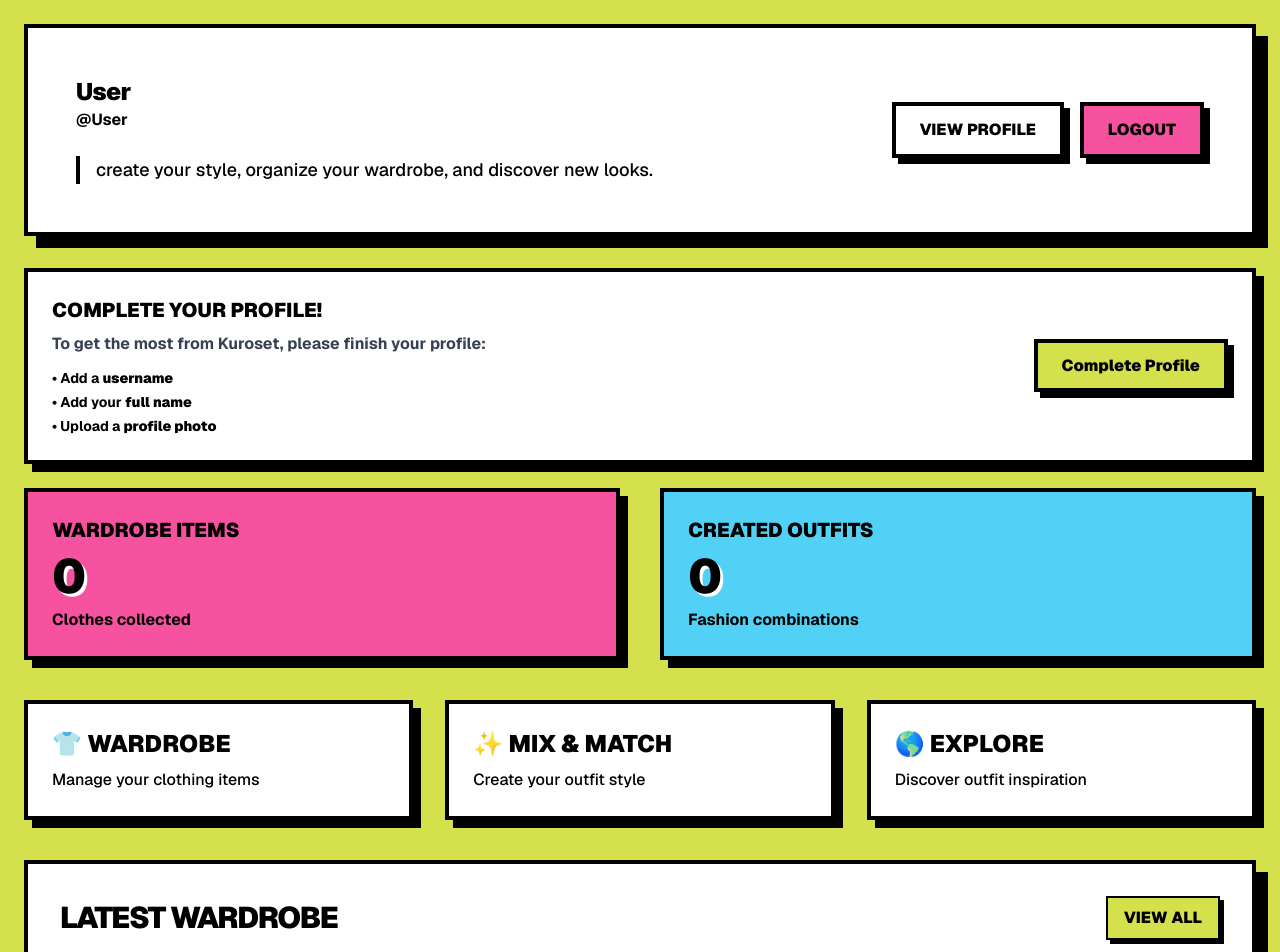
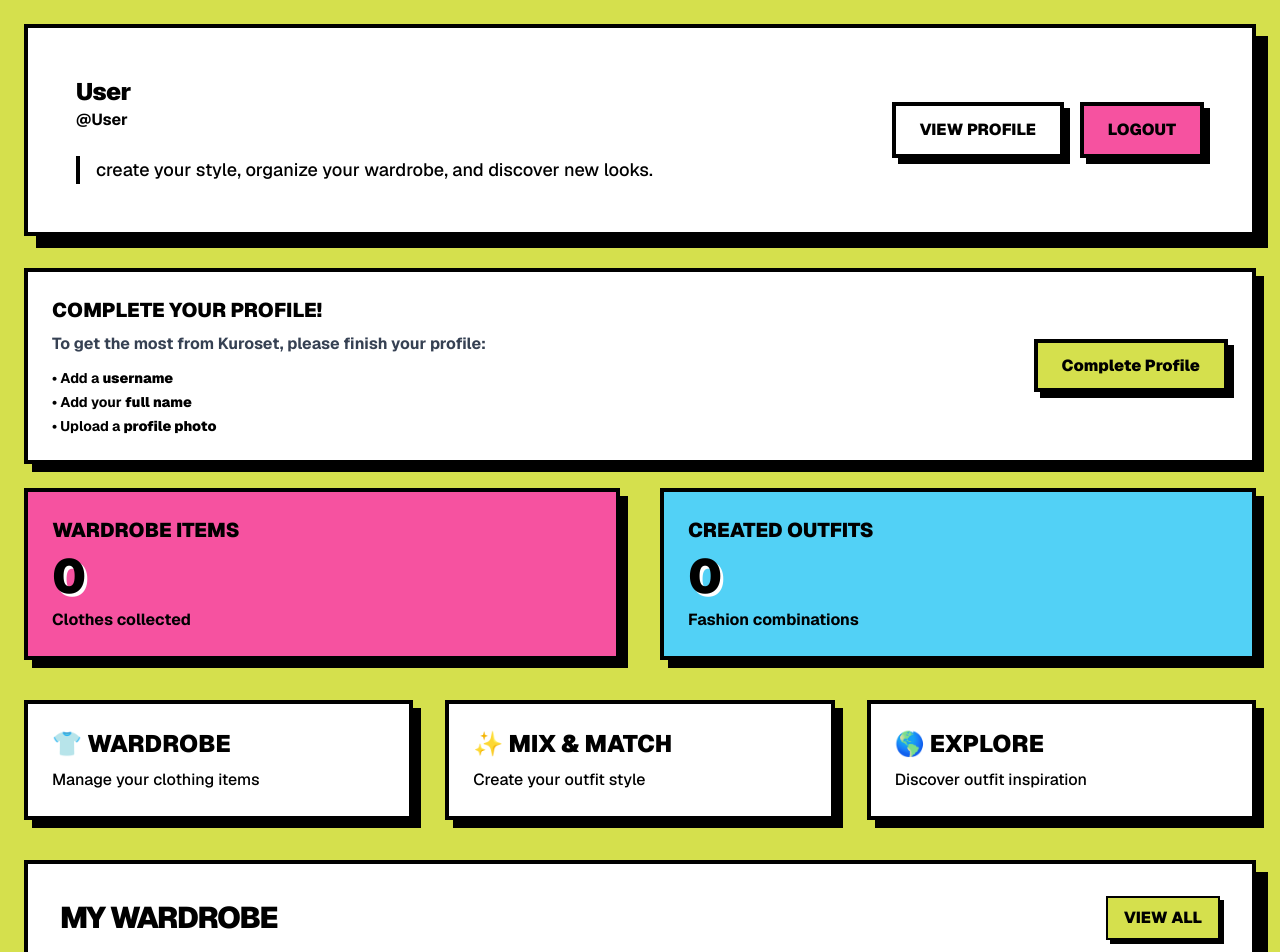
Before and after one commit to Mortalsinner/kuroset, a Next.js app: page /dashboard in a window 1280 px wide. Shown: the top 952 px of the page. Built offline with nearby package versions, Linux system fonts and the light colour scheme; no server answers.

Commit message:
fix item count dashboard

```diff
--- a/app/dashboard/page.tsx
+++ b/app/dashboard/page.tsx
@@ -46,14 +46,14 @@ export default function DashboardPage() {
       setProfile(profileData);
       setUsername(profileData?.username || "User");
 
+      // DI SINI PERUBAHANNYA: Menghapus .limit(6) agar mengambil semua data
       const { data: itemData } = await supabase
         .from("items")
         .select("*")
         .eq("id_user", user.id)
         .order("created_at", {
           ascending: false,
-        })
-        .limit(6);
+        });
 
       setItems(itemData || []);
 
@@ -120,7 +120,6 @@ export default function DashboardPage() {
   }
 
   return (
-    // Background warna Hijau Limau khas gambar referensi
     <main className="min-h-screen bg-[#D5E04D] p-6 text-black font-sans selection:bg-[#F652A0] selection:text-white">
       {alert && <Alert {...alert} onClose={() => setAlert(null)} />}
 
@@ -151,7 +150,8 @@ export default function DashboardPage() {
             </div>
           </div>
         )}
-        {/* HERO SECTION - Tampilan Neo Brutalism */}
+
+        {/* HERO SECTION */}
         <section className="bg-white border-4 border-black shadow-[12px_12px_0px_0px_rgba(0,0,0,1)] mb-8 p-8 md:p-12">
           <div className="flex flex-col md:flex-row justify-between items-start md:items-center gap-8">
 
@@ -173,12 +173,6 @@ export default function DashboardPage() {
                   <p className="font-bold">@{username}</p>
                 </div>
               </div>
-
-              {/* Badge ala gambar referensi (Pink & Black) */}
-              {/* <h1 className="text-4xl md:text-6xl font-black tracking-tighter leading-tight">
-                WELCOME BACK, <br />
-                <span className="text-[#F652A0] [text-shadow:2px_2px_0px_#000]">{username.toUpperCase()}</span> ✨
-              </h1> */}
 
               <p className="mt-4 font-medium text-lg border-l-4 border-black pl-4">
                 {profile?.bio ||
@@ -272,10 +266,11 @@ export default function DashboardPage() {
           </Link>
         </section>
 
-        {/* LATEST WARDROBE GRID */}
+        {/* WARDROBE GRID */}
         <section className="bg-white border-4 border-black shadow-[12px_12px_0px_0px_rgba(0,0,0,1)] p-8">
           <div className="flex flex-col sm:flex-row justify-between items-start sm:items-center mb-8 gap-4">
-            <h2 className="text-3xl font-black tracking-tighter uppercase">Latest Wardrobe</h2>
+            {/* Teks diubah dari "Latest Wardrobe" menjadi "My Wardrobe" */}
+            <h2 className="text-3xl font-black tracking-tighter uppercase">My Wardrobe</h2>
             <Link
               href="/wardrobe"
               className="bg-[#D5E04D] border-2 border-black font-black px-4 py-2 shadow-[4px_4px_0px_0px_rgba(0,0,0,1)] hover:translate-x-[2px] hover:translate-y-[2px] hover:shadow-[2px_2px_0px_0px_rgba(0,0,0,1)] transition-all"
@@ -284,6 +279,7 @@ export default function DashboardPage() {
             </Link>
           </div>
 
+          {/* Grid Tailwind otomatis akan bertambah barisnya ke bawah jika item lebih dari 6 */}
           <div className="grid grid-cols-2 md:grid-cols-3 lg:grid-cols-6 gap-6">
             {items.map((item) => (
               <div
```
